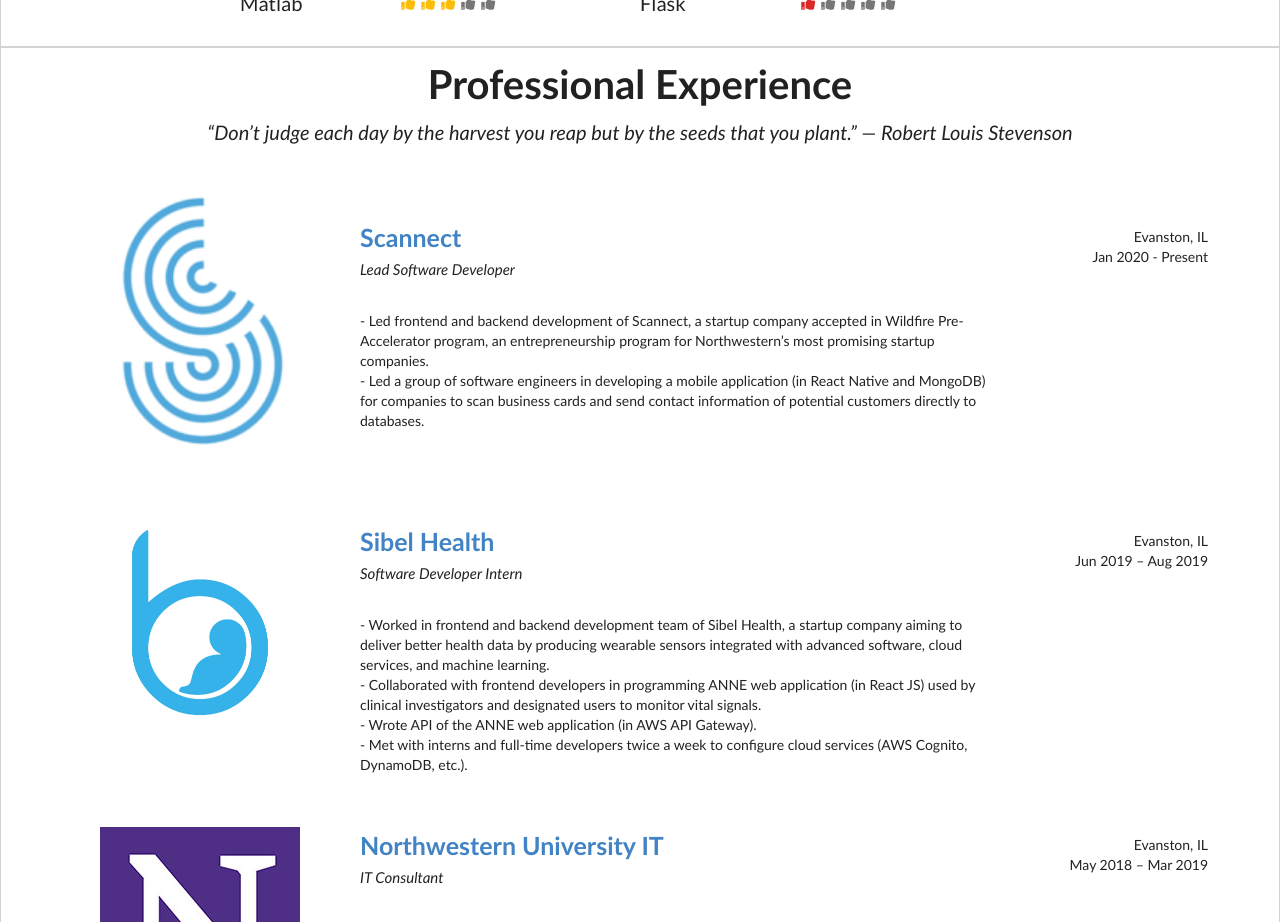
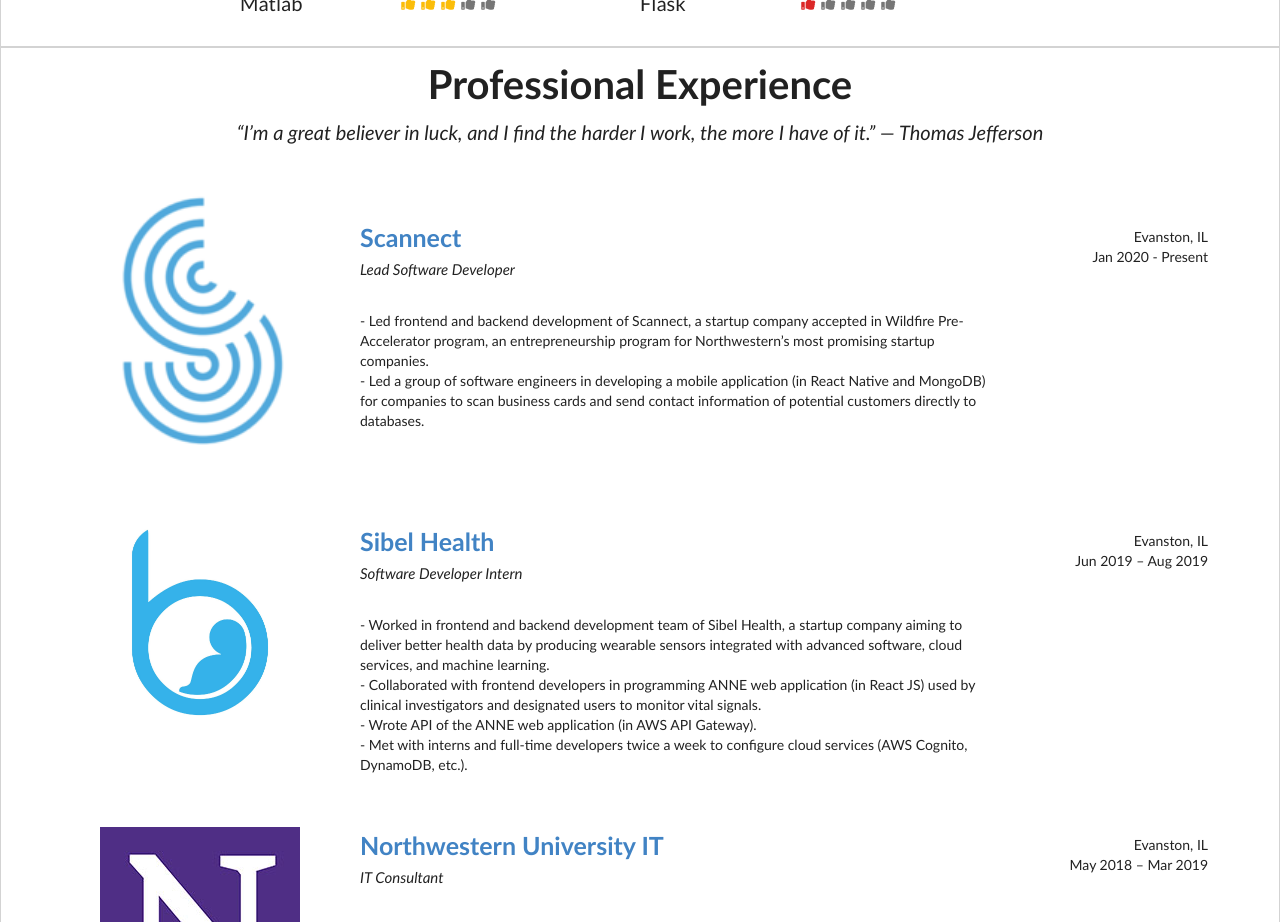
Before and after one commit to keremguventurk3123/personal-webiste, a React (Create React App) app: page / in a window 1280 px wide. Shown: the part 2680-3602 px from the top of the page. Built offline with nearby package versions, Linux system fonts and the light colour scheme.

Commit message:
fixed quote

```diff
--- a/src/components/screens/ProfessionalExperience.js
+++ b/src/components/screens/ProfessionalExperience.js
@@ -62,7 +62,7 @@
                 Professional Experience
             </div>
             <div className="quote">
-                “Don’t judge each day by the harvest you reap but by the seeds that you plant.” ― Robert Louis Stevenson
+                “I’m a great believer in luck, and I find the harder I work, the more I have of it.” ― Thomas Jefferson
             </div>
             <div>
                 {renderExperiences(experiences)}
```
